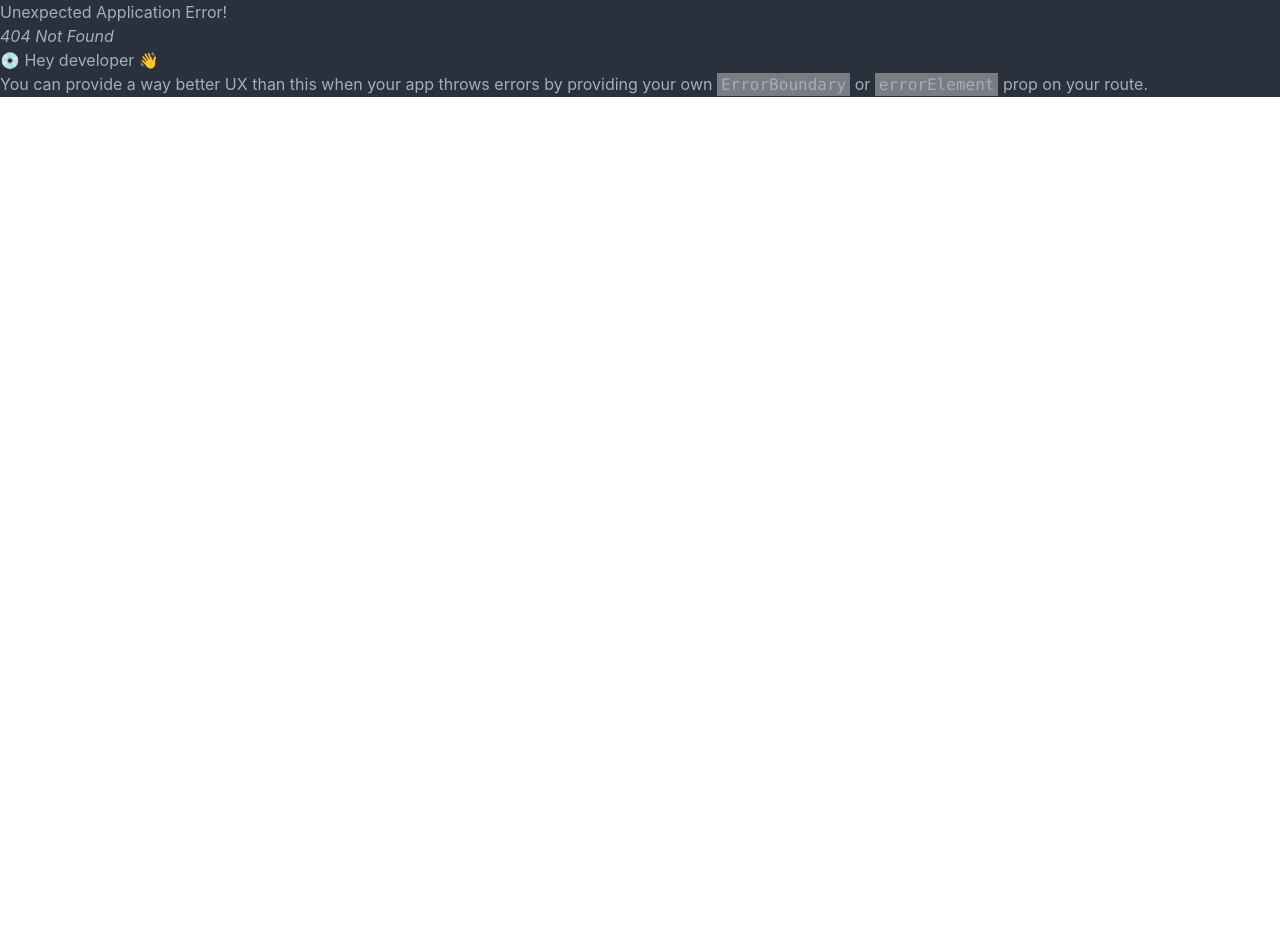
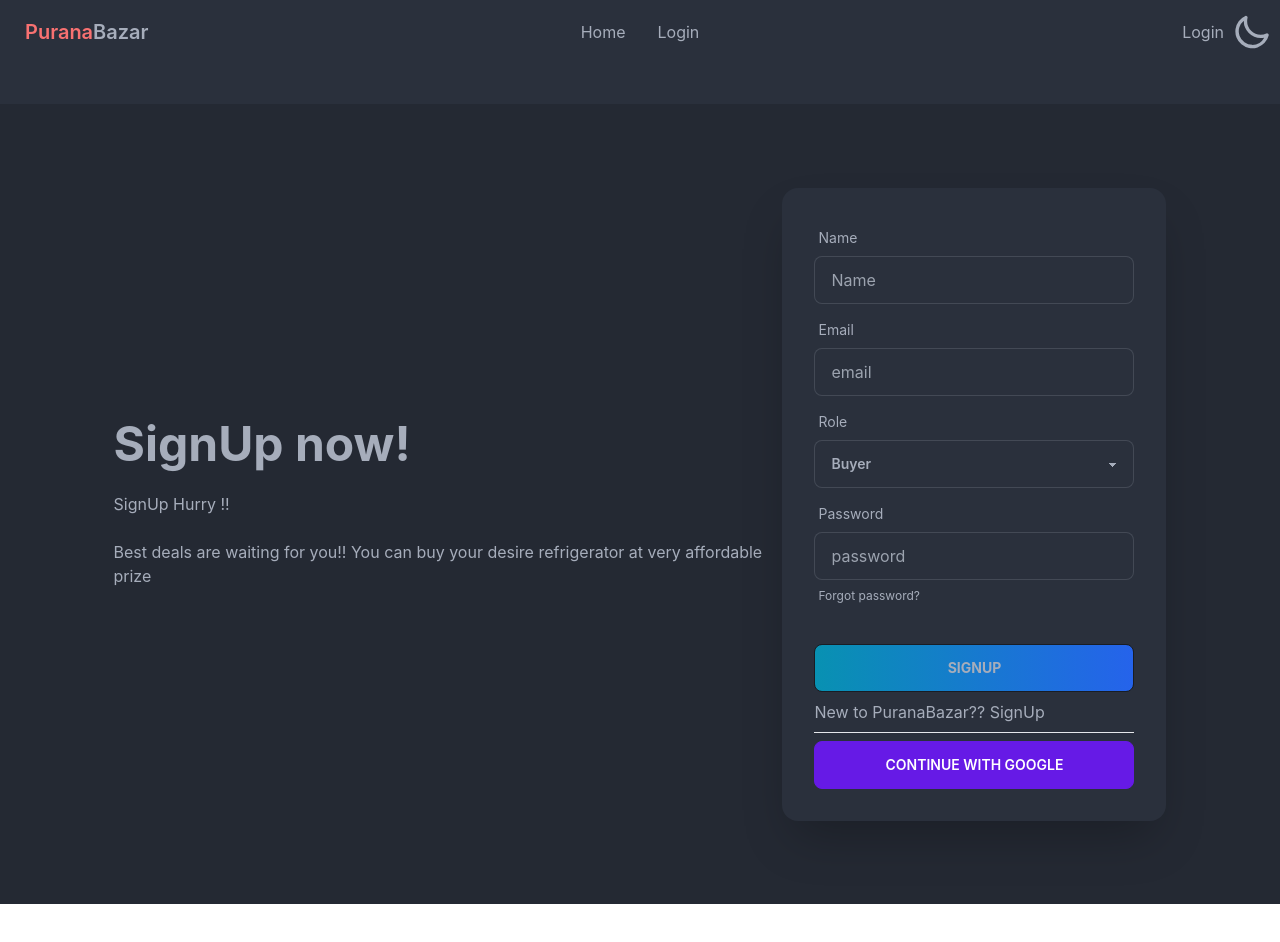
Before and after one commit to ArkoRoyBadhon/puran-bazar-frontend, a React (Create React App) app: page /signup in a window 1280 px wide. Before the commit this address had no page. Before the commit the page ends 800 px from the top, so only its background shows below. Built offline with nearby package versions, Linux system fonts and the light colour scheme.

Commit message:
login and signup page designed and navbar section slidely updated

```diff
--- a/src/Components/Pages/CategoryPage/CategoryPage.js
+++ b/src/Components/Pages/CategoryPage/CategoryPage.js
@@ -1,21 +1,33 @@
 import { useQuery } from '@tanstack/react-query';
 import React from 'react';
 import { useLoaderData } from 'react-router-dom';
+import Loading from '../Loader/Loading';
 
 const CategoryPage = () => {
 
-    const fridges = useLoaderData();
+    // const fridges = useLoaderData();
+    // console.log('current Pathname 👉️', window.location.pathname);
+    const link = window.location.pathname
+    const smallPart = link.slice(link.length - 1, link.length)
+    console.log(smallPart);
 
+    const url = `http://localhost:5000/category/${smallPart}`
 
-    // const { data: fridges = [] } = useQuery({
-    //     queryKey: ['data'],
-    //     queryFn: async ({ params }) => {
-    //         const res = await fetch(`http://localhost:5000/category/${params.id}`)
-    //         const data = await res.json();
-    //         console.log(data);
-    //         return data;
-    //     }
-    // })
+    console.log(url);
+
+    const { data: fridges = [], isLoading } = useQuery({
+        queryKey: ['fridges'],
+        queryFn: async ({ params }) => {
+            const res = await fetch(url)
+            const data = await res.json();
+            // console.log(data);
+            return data;
+        }
+    })
+
+    if(isLoading) {
+        <Loading></Loading>
+    }
 
     return (
         <div className='max-w-screen-xl mx-auto'>
--- /dev/null
+++ b/src/Components/Pages/Loader/Loading.js
@@ -0,0 +1,9 @@
+import React from 'react';
+
+const Loading = () => {
+    return (
+        <button className="btn loading">loading</button>
+    );
+};
+
+export default Loading;
--- /dev/null
+++ b/src/Components/Pages/Login/Login.js
@@ -0,0 +1,42 @@
+import React from 'react';
+import { Link } from 'react-router-dom';
+
+const Login = () => {
+    return (
+        <div className="hero min-h-screen bg-base-200">
+            <div className="hero-content flex-col lg:flex-row">
+                <div className="text-center lg:text-left w-2/5 mx-auto">
+                    <h1 className="text-5xl font-bold">Login now!</h1>
+                    <p className="py-6">Login to this site for best deal to buy Second Hand Refrigerator</p>
+                </div>
+                <div className="card flex-shrink-0 w-full max-w-sm shadow-2xl bg-base-100">
+                    <div className="card-body">
+                        <div className="form-control">
+                            <label className="label">
+                                <span className="label-text">Email</span>
+                            </label>
+                            <input type="text" placeholder="email" className="input input-bordered" />
+                        </div>
+                        <div className="form-control">
+                            <label className="label">
+                                <span className="label-text">Password</span>
+                            </label>
+                            <input type="text" placeholder="password" className="input input-bordered" />
+                            <label className="label">
+                                <Link href="#" className="label-text-alt link link-hover">Forgot password?</Link>
+                            </label>
+                        </div>
+                        <div className="form-control mt-6">
+                            <button className="btn bg-gradient-to-r from-cyan-500 to-blue-500 font-bold">Login</button>
+                        </div>
+                        <p>New to PuranaBazar?? <Link to='/signup'>SignUp</Link></p>
+                        <hr className='font-thin' />
+                        <button className="btn btn-block btn-primary">Continue With Google</button>
+                    </div>
+                </div>
+            </div>
+        </div>
+    );
+};
+
+export default Login;
--- /dev/null
+++ b/src/Components/Pages/SignUp/SignUp.js
@@ -0,0 +1,59 @@
+import React from 'react';
+import { Link } from 'react-router-dom';
+
+const SignUp = () => {
+    return (
+        <div className="hero min-h-screen bg-base-200 my-10">
+            <div className="hero-content flex-col lg:flex-row">
+                <div className="text-center lg:text-left w-3/5 lg:w-2/3 mx-auto">
+                    <h1 className="text-2xl lg:text-5xl font-bold">SignUp now!</h1>
+                    <p className="py-6">SignUp Hurry !!</p>
+                    <p className="">Best deals are waiting for you!! You can buy your desire refrigerator at very affordable prize</p>
+                </div>
+                <div className="card flex-shrink-0 w-full max-w-sm shadow-2xl bg-base-100">
+                    <div className="card-body">
+                        <div className="form-control">
+                            <label className="label">
+                                <span className="label-text">Name</span>
+                            </label>
+                            <input type="text" placeholder="Name" className="input input-bordered" />
+                        </div>
+                        <div className="form-control">
+                            <label className="label">
+                                <span className="label-text">Email</span>
+                            </label>
+                            <input type="text" placeholder="email" className="input input-bordered" />
+                        </div>
+                        <div className="form-control">
+                            <label className="label">
+                                <span className="label-text">Role</span>
+                            </label>
+                            <select className="select select-bordered w-full max-w-xs">
+                            {/* <option disabled selected>Who are you?</option> */}
+                            <option selected>Buyer</option>
+                            <option>Seller</option>
+                        </select>
+                        </div>
+                        <div className="form-control">
+                            <label className="label">
+                                <span className="label-text">Password</span>
+                            </label>
+                            <input type="text" placeholder="password" className="input input-bordered" />
+                            <label className="label">
+                                <Link href="#" className="label-text-alt link link-hover">Forgot password?</Link>
+                            </label>
+                        </div>
+                        <div className="form-control mt-6">
+                            <button className="btn bg-gradient-to-r from-cyan-600 to-blue-600 font-bold">SignUp</button>
+                        </div>
+                        <p>New to PuranaBazar?? <Link to='/signup'>SignUp</Link></p>
+                        <hr className='font-thin' />
+                        <button className="btn btn-block btn-primary">Continue With Google</button>
+                    </div>
+                </div>
+            </div>
+        </div>
+    );
+};
+
+export default SignUp;
--- a/src/Components/Shared/Navbar/Navbar.js
+++ b/src/Components/Shared/Navbar/Navbar.js
@@ -1,9 +1,15 @@
 import React, { useContext, useState } from 'react';
+import { Link } from 'react-router-dom';
 import { otherContext } from '../../../Context/FeatureContext';
 
 
 const Navbar = () => {
-    const {theme, handleClick} = useContext(otherContext);
+    const { handleClick } = useContext(otherContext);
+
+    const link = <>
+        <li><Link to='/'>Home</Link></li>
+        <li><Link to='/login'>Login</Link></li>
+    </>
 
     return (
         <div className="navbar bg-base-100">
@@ -13,39 +19,18 @@ const Navbar = () => {
                         <svg xmlns="http://www.w3.org/2000/svg" className="h-5 w-5" fill="none" viewBox="0 0 24 24" stroke="currentColor"><path strokeLinecap="round" strokeLinejoin="round" strokeWidth="2" d="M4 6h16M4 12h8m-8 6h16" /></svg>
                     </label>
                     <ul tabIndex={0} className="menu menu-compact dropdown-content mt-3 p-2 shadow bg-base-100 rounded-box w-52">
-                        <li><a>Item 1</a></li>
-                        <li tabIndex={0}>
-                            <a className="justify-between">
-                                Parent
-                                <svg className="fill-current" xmlns="http://www.w3.org/2000/svg" width="24" height="24" viewBox="0 0 24 24"><path d="M8.59,16.58L13.17,12L8.59,7.41L10,6L16,12L10,18L8.59,16.58Z" /></svg>
-                            </a>
-                            <ul className="p-2">
-                                <li><a>Submenu 1</a></li>
-                                <li><a>Submenu 2</a></li>
-                            </ul>
-                        </li>
-                        <li><a>Item 3</a></li>
+                        {link}
                     </ul>
                 </div>
-                <a className="btn btn-ghost normal-case text-xl">daisyUI</a>
+                <Link className="btn btn-ghost normal-case text-xl"><span className='text-red-400'>Purana </span> Bazar</Link>
             </div>
             <div className="navbar-center hidden lg:flex">
                 <ul className="menu menu-horizontal p-0">
-                    <li><a>Item 1</a></li>
-                    <li tabIndex={0}>
-                        <a>
-                            Parent
-                            <svg className="fill-current" xmlns="http://www.w3.org/2000/svg" width="20" height="20" viewBox="0 0 24 24"><path d="M7.41,8.58L12,13.17L16.59,8.58L18,10L12,16L6,10L7.41,8.58Z" /></svg>
-                        </a>
-                        <ul className="p-2">
-                            <li><a>Submenu 1</a></li>
-                            <li><a>Submenu 2</a></li>
-                        </ul>
-                    </li>
-                    <li><a>Item 3</a></li>
+                    {link}
                 </ul>
             </div>
             <div className="navbar-end">
+                <Link className='mr-2' to='/login'>Login</Link>
                 <label className="swap swap-rotate">
                     <input type="checkbox" />
                     <svg onClick={(event) => handleClick(event)} className="moon swap-on fill-current w-10 h-10" xmlns="http://www.w3.org/2000/svg" viewBox="0 0 24 24"><path d="M5.64,17l-.71.71a1,1,0,0,0,0,1.41,1,1,0,0,0,1.41,0l.71-.71A1,1,0,0,0,5.64,17ZM5,12a1,1,0,0,0-1-1H3a1,1,0,0,0,0,2H4A1,1,0,0,0,5,12Zm7-7a1,1,0,0,0,1-1V3a1,1,0,0,0-2,0V4A1,1,0,0,0,12,5ZM5.64,7.05a1,1,0,0,0,.7.29,1,1,0,0,0,.71-.29,1,1,0,0,0,0-1.41l-.71-.71A1,1,0,0,0,4.93,6.34Zm12,.29a1,1,0,0,0,.7-.29l.71-.71a1,1,0,1,0-1.41-1.41L17,5.64a1,1,0,0,0,0,1.41A1,1,0,0,0,17.66,7.34ZM21,11H20a1,1,0,0,0,0,2h1a1,1,0,0,0,0-2Zm-9,8a1,1,0,0,0-1,1v1a1,1,0,0,0,2,0V20A1,1,0,0,0,12,19ZM18.36,17A1,1,0,0,0,17,18.36l.71.71a1,1,0,0,0,1.41,0,1,1,0,0,0,0-1.41ZM12,6.5A5.5,5.5,0,1,0,17.5,12,5.51,5.51,0,0,0,12,6.5Zm0,9A3.5,3.5,0,1,1,15.5,12,3.5,3.5,0,0,1,12,15.5Z" /></svg>
```
Also changed, not shown: src/Components/Routes/Routes.js (+10 -0 lines).
